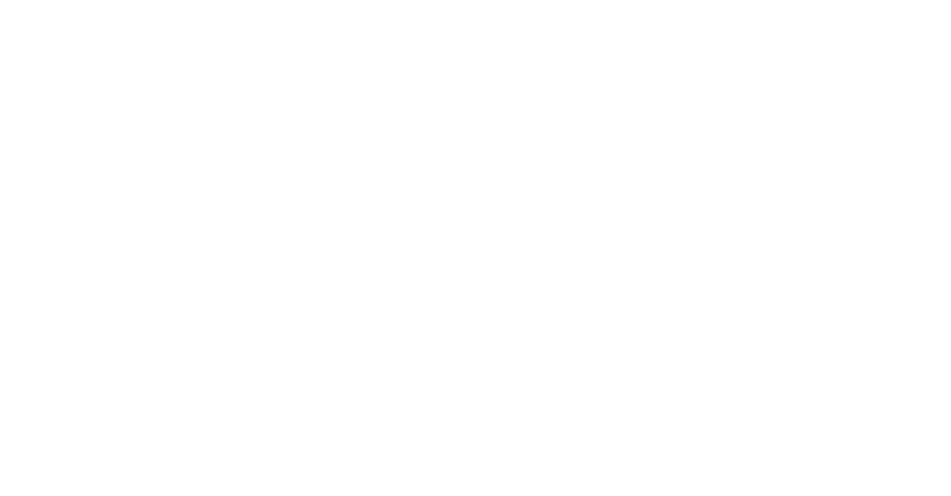
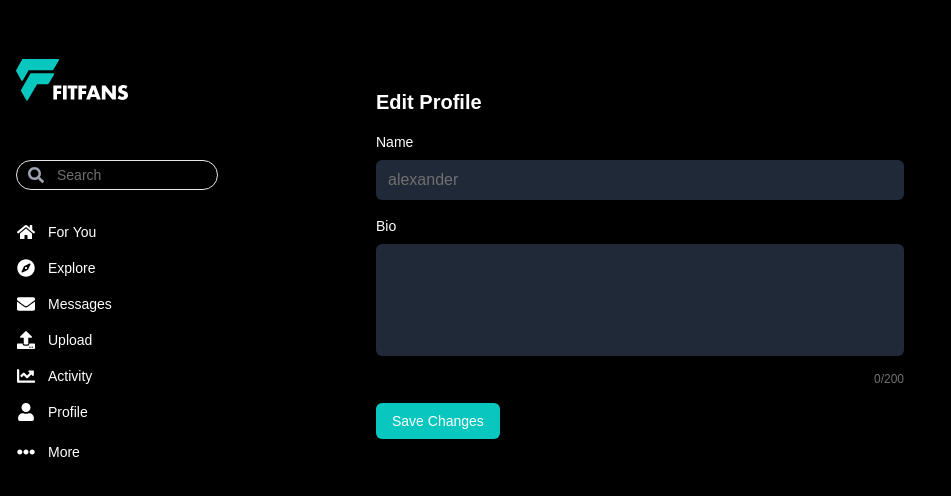
Before and after one commit to suman-equasar/fitfans, a React (Vite) app: page /dashboard/edit-profile in a window 1280 px wide. Before the commit this address had no page. Shown: the top 496 px of the page, without its empty margins (0-951 px from the left). Built offline with nearby package versions, Linux system fonts and the light colour scheme; a web font is replaced by a local one.

Commit message:
edit profile

```diff
--- a/src/App.jsx
+++ b/src/App.jsx
@@ -6,6 +6,7 @@
 import MainLayout from "./Layout/MainLayout";
 import Profile from "./pages/Profile";
 import More from "./pages/More";
+import EditProfile from "./pages/EditProfile";
 
 function App() {
   return (
@@ -17,6 +18,7 @@
 
         <Route path="/dashboard" element={<MainLayout />}>
           <Route path="profile" element={<Profile />} />
+          <Route path="edit-profile" element={<EditProfile />} />
           <Route path="more" element={<More />} />
           {/* Add more child routes as needed */}
         </Route>
--- a/src/auth/Login.jsx
+++ b/src/auth/Login.jsx
@@ -32,8 +32,12 @@
   const validate = () => {
     const newErrors = {};
 
-    const { identifier, password } = formData;
+    const identifier = formData.identifier.trim();
+    const password = formData.password.trim(); // Trim the password to remove extra spaces
+    console.log("Password:", password);
+    console.log("Password Length:", password.length);
 
+    // Validate identifier
     if (
       !emailRegex.test(identifier) &&
       !usernameRegex.test(identifier) &&
@@ -43,14 +47,18 @@
         "Enter a valid email, username (3-20 characters), or 10-digit phone number.";
     }
 
-    if (!passwordRegex.test(password)) {
-      newErrors.password =
-        "Password must be at least 8 characters, include letters and numbers.";
+    // Validate password length
+    if (password.length < 8) {
+      newErrors.password = "Password must be at least 8 characters long.";
+    } else if (!passwordRegex.test(password)) {
+      console.log("Regex Test Result:", passwordRegex.test(password));
+      newErrors.password = "Password must include letters and numbers.";
     }
 
     setErrors(newErrors);
+    console.log("Validation Errors:", newErrors); // Log errors for debugging
 
-    return Object.keys(newErrors).length === 0;
+    return Object.keys(newErrors).length === 0; // Return true if no errors
   };
 
   const handleSubmit = (e) => {
@@ -156,6 +164,10 @@
             >
               {showPassword ? <FiEye /> : <FiEyeOff />}
             </span>
+
+            {errors.password && (
+              <p className="text-red-500 text-xs mt-1">{errors.password}</p>
+            )}
           </div>
         </div>
 
--- /dev/null
+++ b/src/pages/EditProfile.jsx
@@ -0,0 +1,75 @@
+import React, { useState } from "react";
+import { useNavigate } from "react-router-dom";
+
+const EditProfile = () => {
+  const navigate = useNavigate();
+
+  const [name, setName] = useState(localStorage.getItem("name") || "alexander");
+  const [bio, setBio] = useState(localStorage.getItem("bio") || "");
+  const [error, setError] = useState(""); // State for error message
+
+  const bioRegex = /^.{0,200}$/; // Regex to allow up to 200 characters
+
+  const handleBioChange = (e) => {
+    const newBio = e.target.value;
+
+    if (bioRegex.test(newBio)) {
+      setBio(newBio);
+      setError(""); // Clear error if valid
+    } else {
+      setError("Bio cannot exceed 200 characters."); // Set error if invalid
+    }
+  };
+
+  const handleSave = () => {
+    if (!bioRegex.test(bio)) {
+      setError("Bio cannot exceed 200 characters.");
+      return;
+    }
+
+    localStorage.setItem("name", name);
+    localStorage.setItem("bio", bio);
+    navigate("/dashboard/profile"); // Go back to profile page
+  };
+
+  return (
+    <div className="max-w-xl mx-auto p-6 mt-10 bg-black text-white rounded-xl space-y-4">
+      <h2 className="text-xl font-bold font-productsans">Edit Profile</h2>
+
+      <div className="space-y-2">
+        <label className="block text-sm font-productsans">Name</label>
+        <input
+          type="text"
+          value={name}
+          onChange={(e) => setName(e.target.value)}
+          maxLength={50}
+          className="w-full px-3 py-2 bg-gray-800  font-productsans text-[#707070]
+          rounded-md focus:outline-none"
+        />
+      </div>
+
+      <div className="space-y-2">
+        <label className="block text-sm font-productsans">Bio</label>
+        <textarea
+          value={bio}
+          onChange={handleBioChange}
+          className="w-full px-3 py-2 bg-gray-800 rounded-md  font-productsans text-[#707070] resize-none focus:outline-none"
+          rows={4}
+        />
+        <div className="text-right text-xs text-[#707070]">
+          {bio.length}/200
+        </div>
+        {error && <p className="text-red-500 text-xs mt-1">{error}</p>}
+      </div>
+
+      <button
+        onClick={handleSave}
+        className="bg-[#08C7BF] px-4 py-2 rounded-md hover:bg-teal-600 text-sm"
+      >
+        Save Changes
+      </button>
+    </div>
+  );
+};
+
+export default EditProfile;
--- a/src/pages/Profile.jsx
+++ b/src/pages/Profile.jsx
@@ -8,8 +8,12 @@
 import img from "../images/img.jpg";
 import test from "../images/test.jpg";
 import photo from "../images/image.jpg";
+import { Link } from "react-router-dom";
 
 const Profile = () => {
+  const [name, setName] = React.useState("alexander");
+  const [bio, setBio] = React.useState("");
+
   const images = [
     image, // This is the imported photo.jpeg
     img,
@@ -35,6 +39,11 @@
   // Save the profile image to localStorage whenever it changes
   React.useEffect(() => {
     localStorage.setItem("profileImage", previewImage);
+    const storedName = localStorage.getItem("name");
+    const storedBio = localStorage.getItem("bio");
+
+    if (storedName) setName(storedName);
+    if (storedBio) setBio(storedBio);
   }, [previewImage]);
 
   const handleImageChange = (e) => {
@@ -82,15 +91,18 @@
           <div className="flex-1 space-y-3">
             <div className="flex items-center gap-2">
               <div>
-                <h2 className="text-xl font-bold font-productsans">
-                  alexander
-                </h2>
-                <p className="text-gray-400 text-sm">@alexander</p>
+                <h2 className="text-xl font-bold font-productsans">{name}</h2>
+                <p className="text-gray-400 text-sm">
+                  @{name.toLowerCase().replace(/\s+/g, "")}
+                </p>
               </div>
               <div className="  ml-3 flex gap-2">
-                <button className="bg-gray-800 px-3 py-1 rounded-md text-xs hover:bg-gray-700">
+                <Link
+                  to="/dashboard/edit-profile"
+                  className="bg-gray-800 px-3 py-1 rounded-md text-xs hover:bg-gray-700"
+                >
                   Edit profile
-                </button>
+                </Link>
                 <FaShareAlt className="text-lg cursor-pointer hover:text-gray-400" />
                 <FaCog className="text-lg cursor-pointer hover:text-gray-400" />
               </div>
@@ -110,9 +122,8 @@
             </div>
 
             {/* Bio */}
-            <p className="text-xs mt-5 text-[#ffffff] font-AlbertSans ">
-              There is no one who loves pain itself, <br />
-              who seeks after it and wants to have it,
+            <p className="text-xs mt-5 text-[#ffffff] font-AlbertSans max-w-72  whitespace-pre-wrap">
+              {bio}
             </p>
           </div>
         </div>
```
